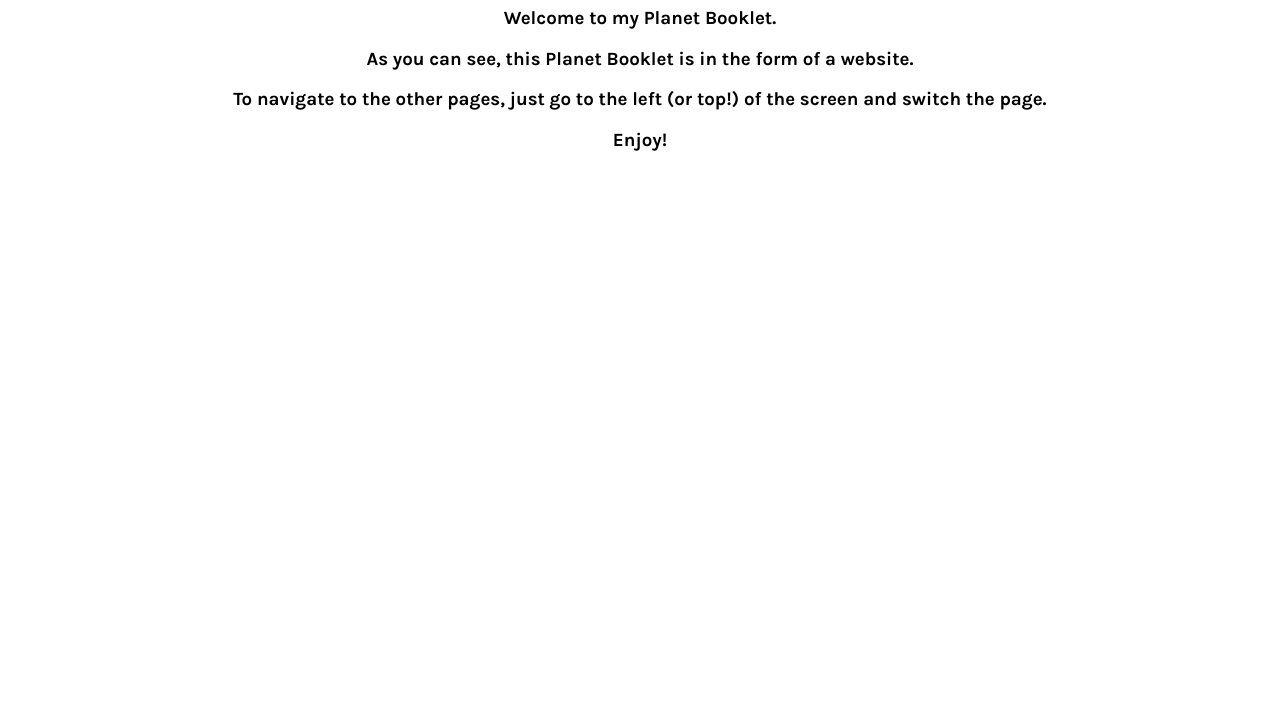
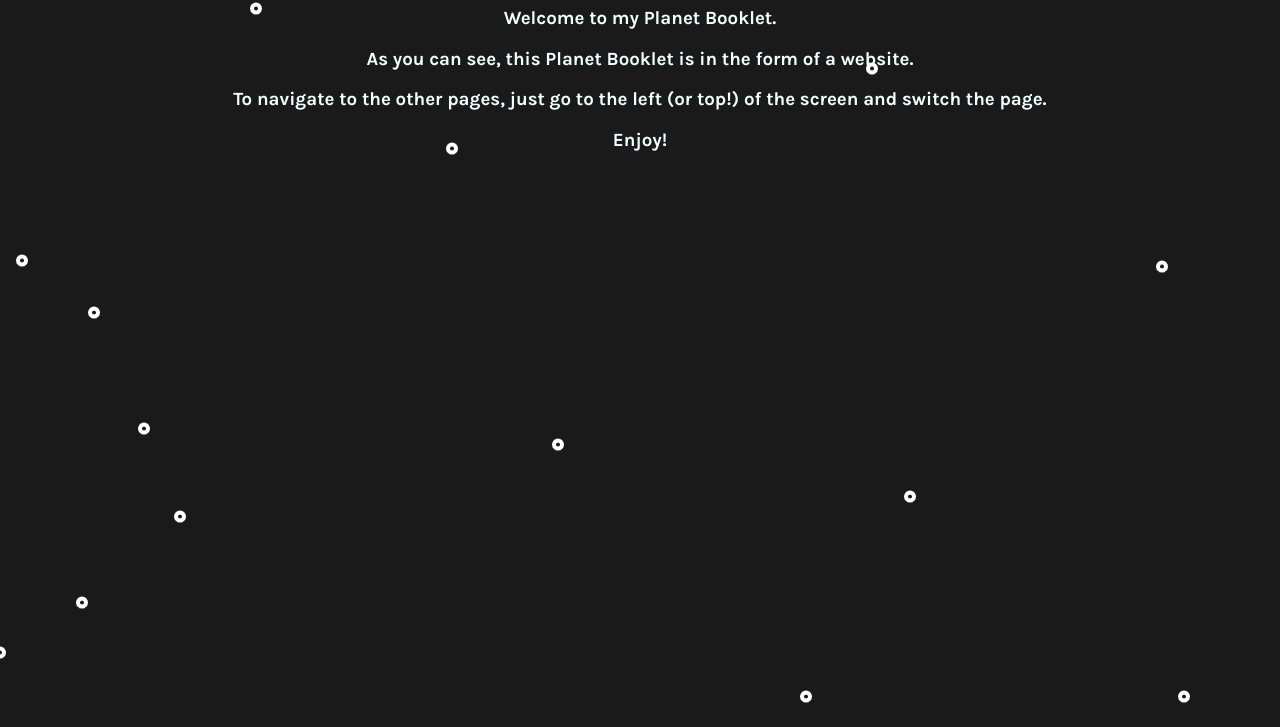
Before and after one commit to Skelitin-JS/PhysicalScience-Project, a website: page index.html in a window 1280 px wide. Shown: the part 73-800 px from the top of the page. Drawn offline with Linux system fonts and the light colour scheme.

Commit message:
changed text color; changed backround

```diff
--- a/stylesheet.css
+++ b/stylesheet.css
@@ -2,5 +2,6 @@
 html{
     text-align: center;
 font-family: Karla;
-background-image: url();
+background-image: url(autodraw\ 3_29_2022.png);
+color: azure;
 }
```
